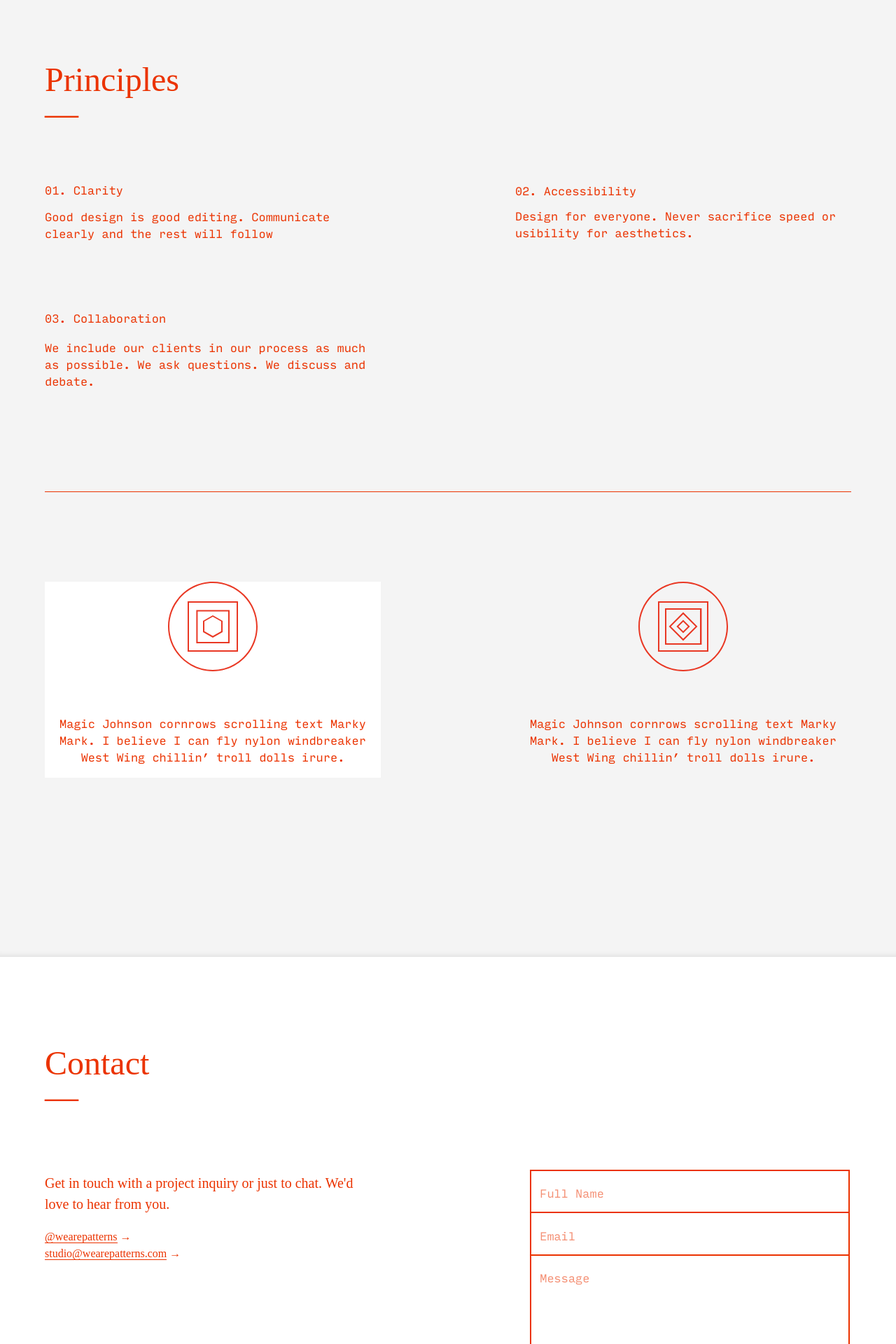
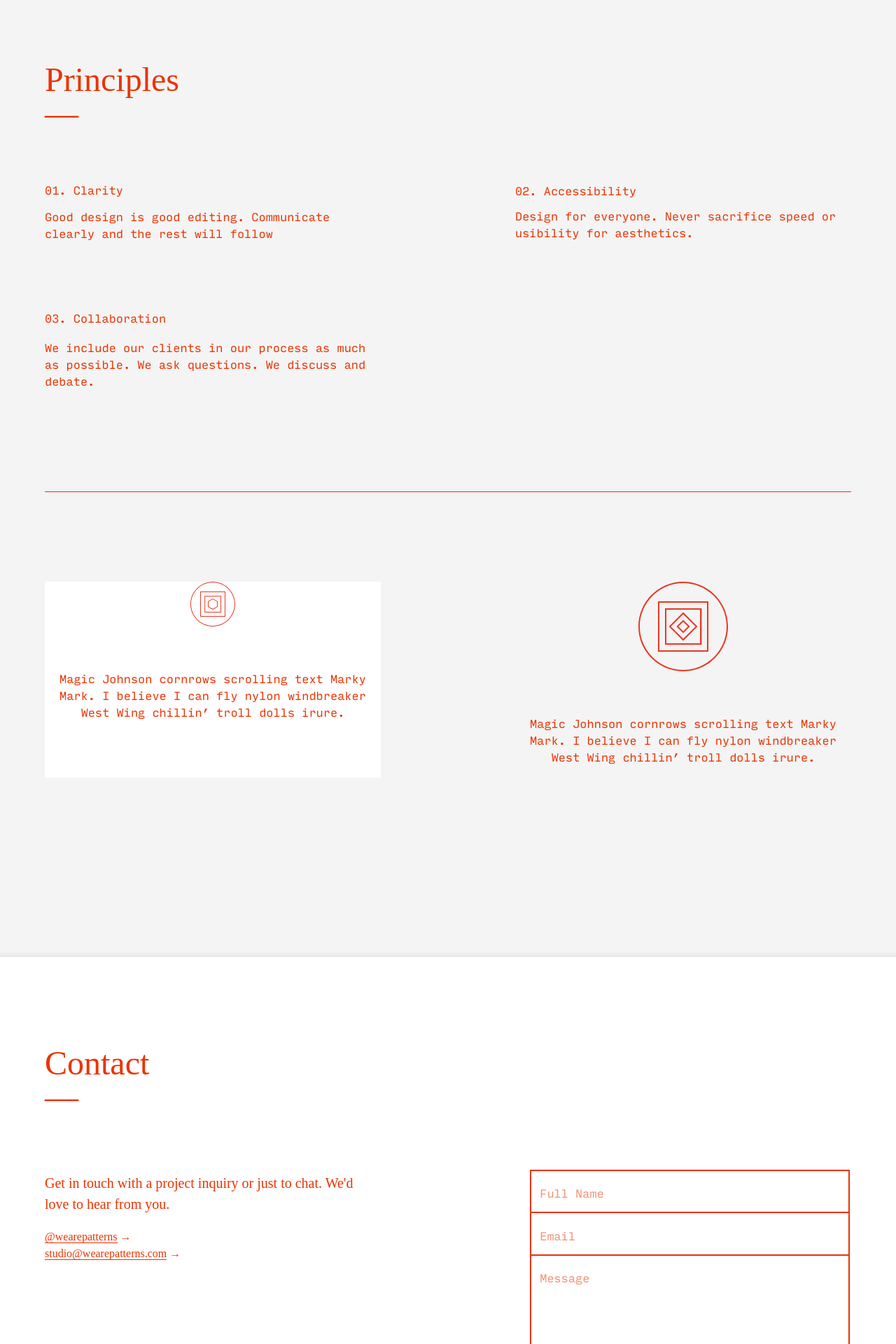
Before and after one commit to wearepatterns/wearepatterns.github.io, a Jekyll site: the page built from index.markdown, in a window 1280 px wide. Shown: the part 575-2495 px from the top of the page at 70% size. Built offline with Jekyll 4.4.1, drawn with Linux system fonts in a browser that asks for light colours.

Commit message:
Update new.html

```diff
--- a/_layouts/new.html
+++ b/_layouts/new.html
@@ -74,7 +74,7 @@
             <div class="flex-ns flex-wrap-ns justify-between-ns pt4 pt6-l mt4 mt6-l bt b--red fw3" style="max-width:80rem;">
                 <div class="bg-white measure-ns tc">
                     <div class="flex justify-center w-100">
-                        <img class="w3 w4-l" src="/design.svg">
+                        <img class="w3 w3-l" src="/design.svg">
                     </div>
                     <!--<h2 class="mt4 f5 fw3 normal lh-title">Design</h2>-->
                     <p class="mt5 input-mono">Magic Johnson cornrows scrolling text Marky Mark. I believe I can fly nylon windbreaker West Wing chillin’ troll dolls irure.</p>
```
